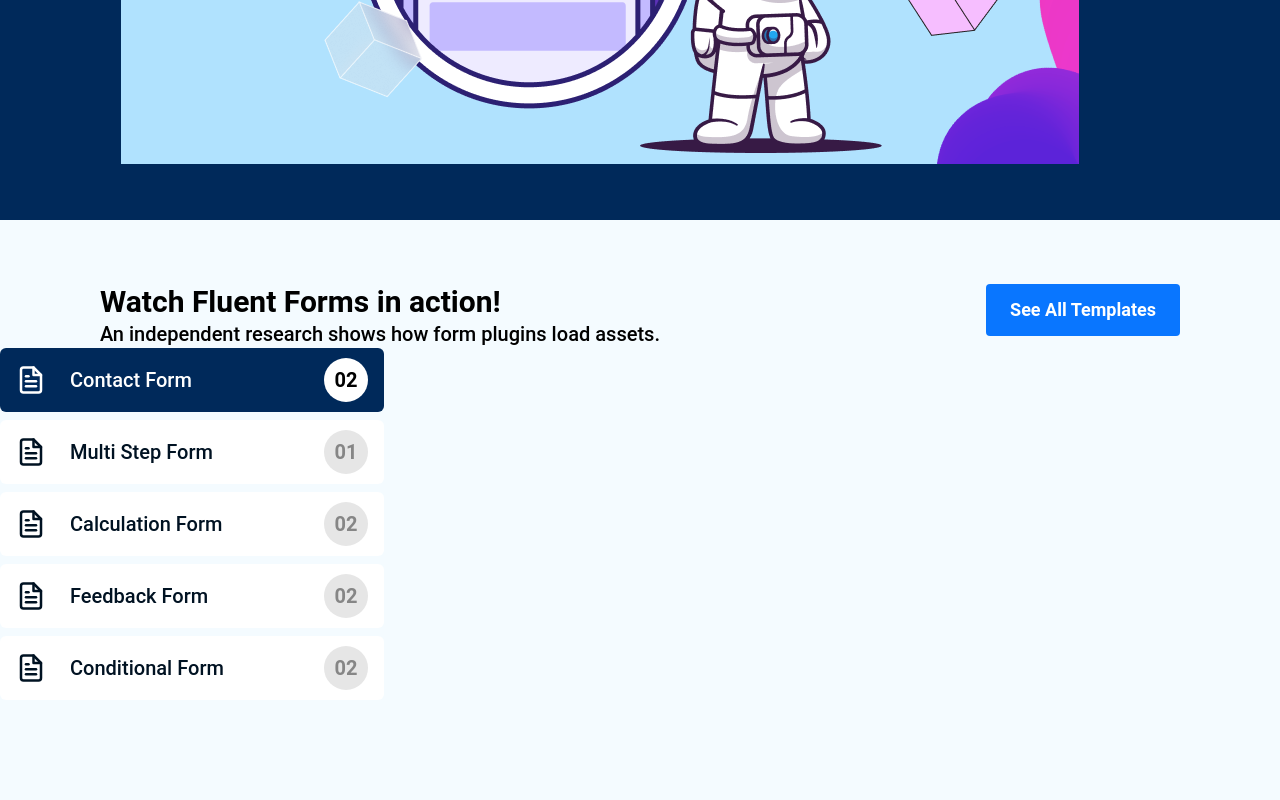
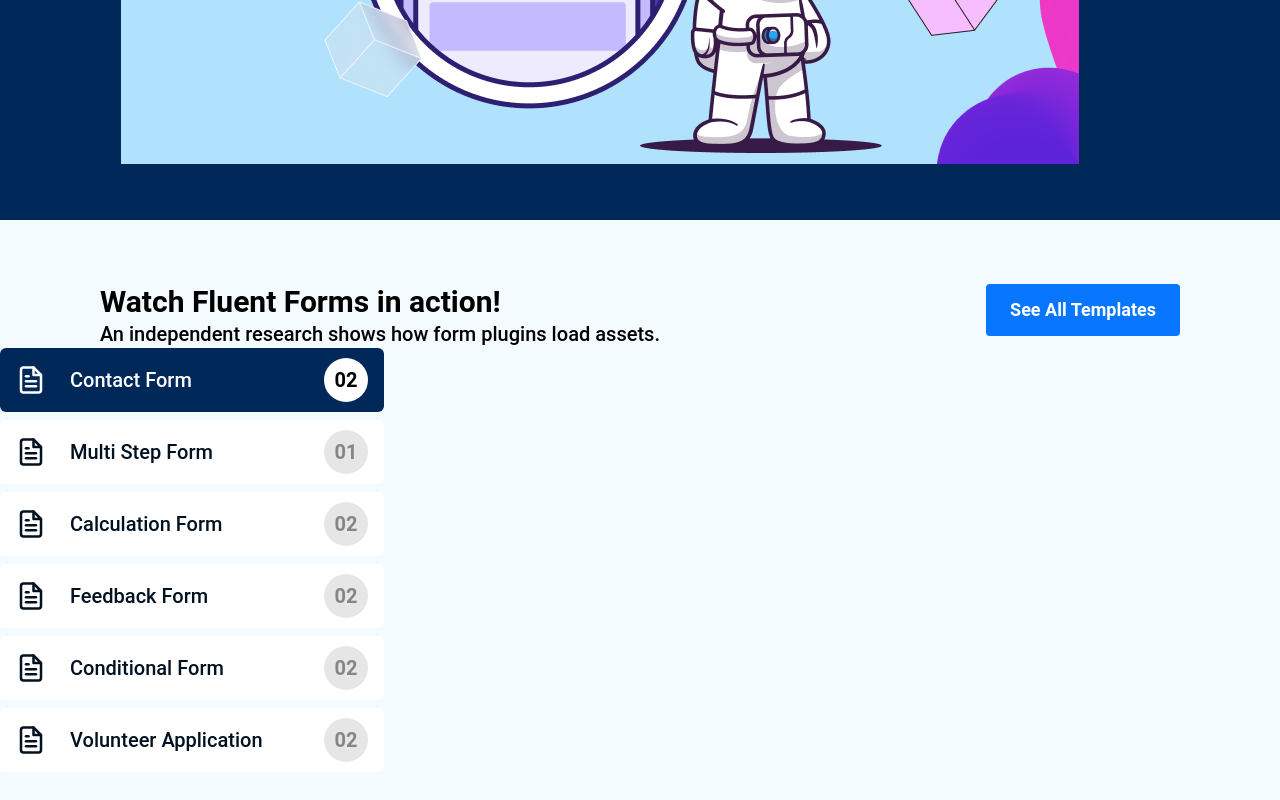
Before and after one commit to ronobir84/fluent-forms, a React (Vite) app: page / in a window 1280 px wide. Shown: the part 4784-5584 px from the top of the page. Built offline with nearby package versions, Linux system fonts and the light colour scheme.

Commit message:
add this six button

```diff
--- a/src/Pages/HomePage/WatchSection/WatchSection.jsx
+++ b/src/Pages/HomePage/WatchSection/WatchSection.jsx
@@ -77,12 +77,26 @@ const WatchSection = () => {
 
                                 </div>
 
-                                {/* four button */}
+                                {/*  five button */}
                                 <div className="mt-2">
                                     <button className="flex w-96  h-16 bg-[#FFF] justify-between items-center  p-4 rounded-md">
                                         <div className="flex items-center gap-6">
                                             <FiFileText className="text-3xl text-[#001222] "></FiFileText>
                                             <span className="text-xl text-[#001222] font-medium">Conditional Form</span>
+                                        </div>
+                                        <div>
+                                            <button className="w-11 h-11 text-xl bg-[#E6E6E6] rounded-full p-1 text-[#868686] font-semibold">02</button>
+                                        </div>
+                                    </button>
+
+                                </div>
+
+                                {/*  six button */}
+                                <div className="mt-2">
+                                    <button className="flex w-96  h-16 bg-[#FFF] justify-between items-center  p-4 rounded-md">
+                                        <div className="flex items-center gap-6">
+                                            <FiFileText className="text-3xl text-[#001222] "></FiFileText>
+                                            <span className="text-xl text-[#001222] font-medium">Volunteer Application</span>
                                         </div>
                                         <div>
                                             <button className="w-11 h-11 text-xl bg-[#E6E6E6] rounded-full p-1 text-[#868686] font-semibold">02</button>
```
